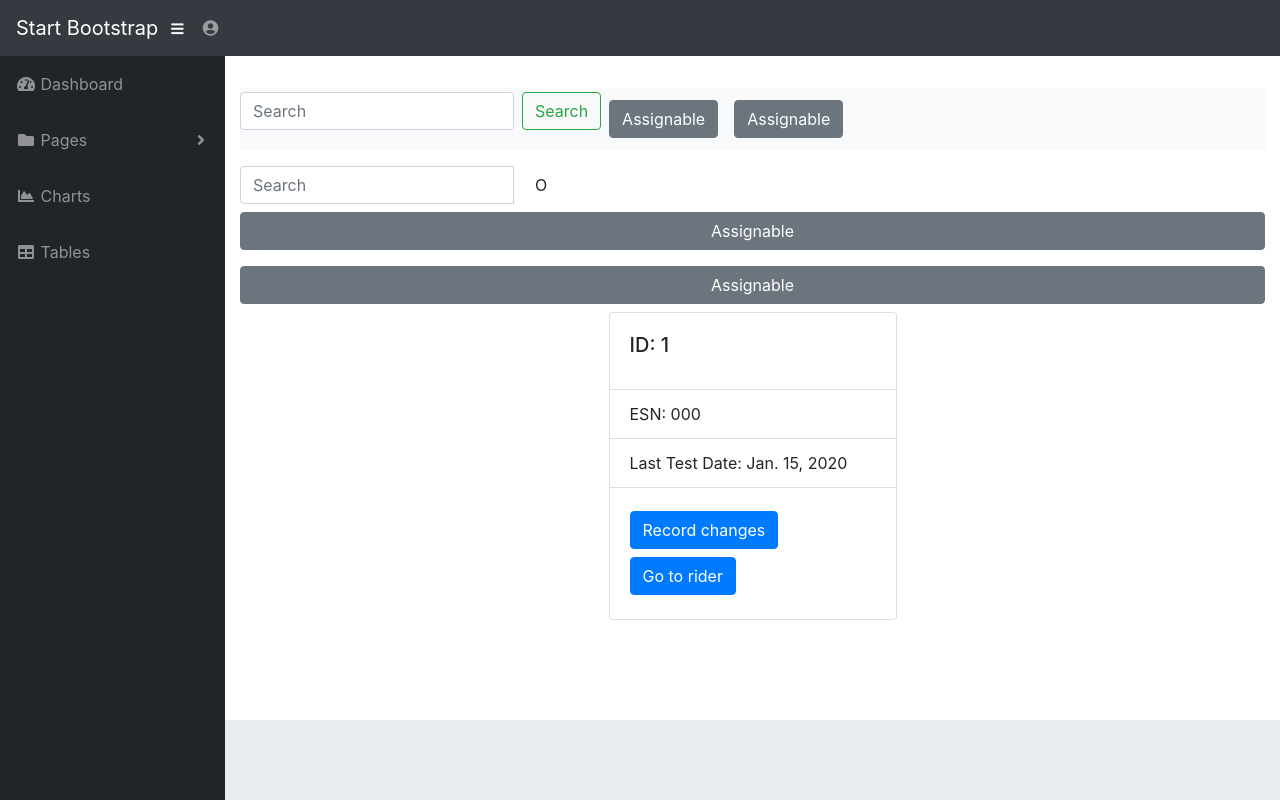
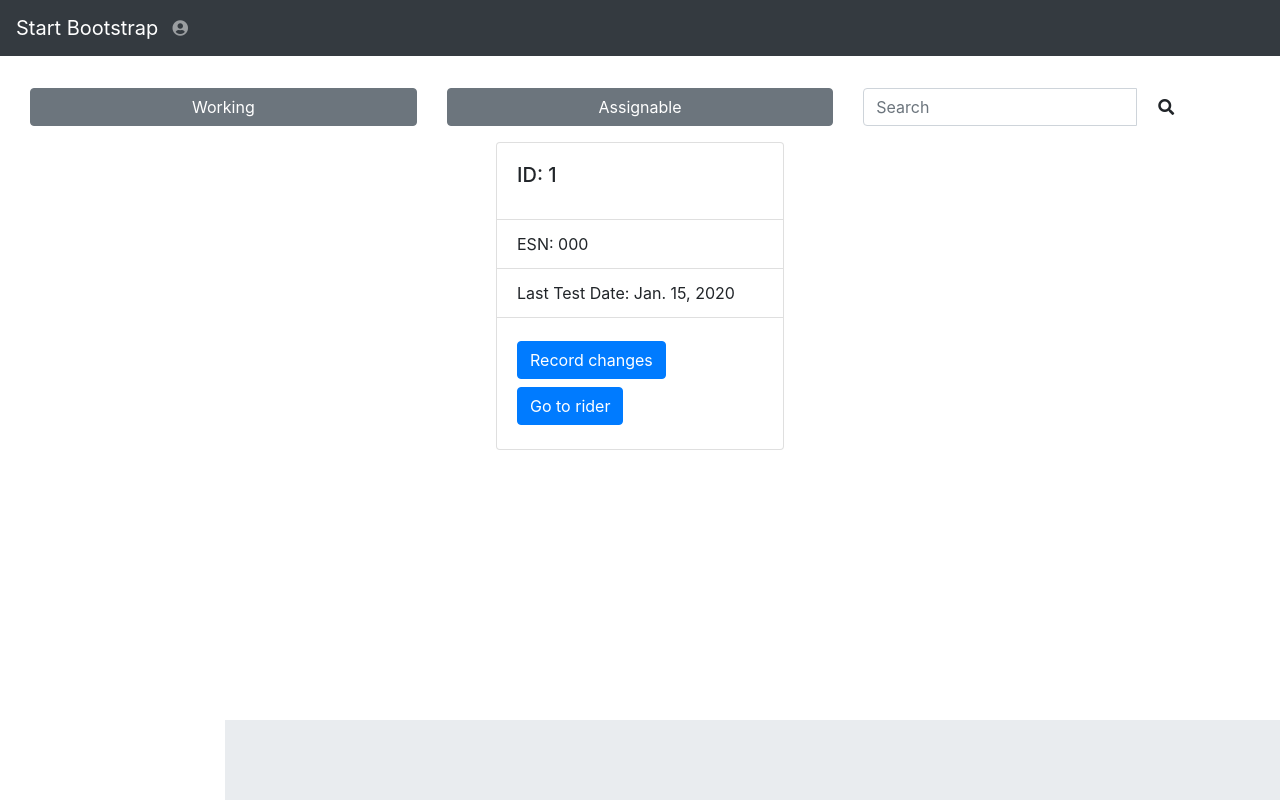
Before and after one commit to sbmooc/track_the_thing, a Django app: template tcr_tracker/tracker/templates/tracker/trackers_list.html in a window 1280 px wide. Run offline with Django 3.2, Linux system fonts and the light colour scheme; the template is opened without the code that fills it: values that come from a table or form of the project are taken from there, others are empty; tables that the repository leaves empty hold one stand-in row (values such as "Sample post"); parts of the project's set-up code (start-up, migrations or seed data) failed here and were passed over; some libraries are stand-ins or nearby versions.

Commit message:
Removed side bar and button, got tags & search bar responding properly at top of page.

```diff
--- a/tcr_tracker/tracker/templates/tracker/base.html
+++ b/tcr_tracker/tracker/templates/tracker/base.html
@@ -24,9 +24,10 @@
 
     <a class="navbar-brand mr-1" href="/">Start Bootstrap</a>
 
-    <button class="btn btn-link btn-sm text-white order-1 order-sm-0" id="sidebarToggle" href="#">
-      <i class="fas fa-bars"></i>
-    </button>
+    <!--Side bar button - commented out for now-->
+    <!--<button class="btn btn-link btn-sm text-white order-1 order-sm-0" id="sidebarToggle" href="#">-->
+      <!--<i class="fas fa-bars"></i>-->
+    <!--</button>-->
 
     <!-- Navbar -->
     <ul class="navbar-nav ml-auto ml-md-0">
@@ -44,41 +45,42 @@
 
   <div id="wrapper">
 
-    <!-- Sidebar -->
-    <ul class="sidebar navbar-nav">
-      <li class="nav-item">
-        <a class="nav-link" href="index.html">
-          <i class="fas fa-fw fa-tachometer-alt"></i>
-          <span>Dashboard</span>
-        </a>
-      </li>
-      <li class="nav-item dropdown">
-        <a class="nav-link dropdown-toggle" href="#" id="pagesDropdown" role="button" data-toggle="dropdown" aria-haspopup="true" aria-expanded="false">
-          <i class="fas fa-fw fa-folder"></i>
-          <span>Pages</span>
-        </a>
-        <div class="dropdown-menu" aria-labelledby="pagesDropdown">
-          <h6 class="dropdown-header">Login Screens:</h6>
-          <a class="dropdown-item" href="login.html">Login</a>
-          <a class="dropdown-item" href="register.html">Register</a>
-          <a class="dropdown-item" href="forgot-password.html">Forgot Password</a>
-          <div class="dropdown-divider"></div>
-          <h6 class="dropdown-header">Other Pages:</h6>
-          <a class="dropdown-item" href="404.html">404 Page</a>
-          <a class="dropdown-item active" href="blank.html">Blank Page</a>
-        </div>
-      </li>
-      <li class="nav-item">
-        <a class="nav-link" href="charts.html">
-          <i class="fas fa-fw fa-chart-area"></i>
-          <span>Charts</span></a>
-      </li>
-      <li class="nav-item">
-        <a class="nav-link" href="tables.html">
-          <i class="fas fa-fw fa-table"></i>
-          <span>Tables</span></a>
-      </li>
-    </ul>
+    <!-- Sidebar - commented out for now -->
+
+    <!--<ul class="sidebar navbar-nav">-->
+      <!--<li class="nav-item">-->
+        <!--<a class="nav-link" href="index.html">-->
+          <!--<i class="fas fa-fw fa-tachometer-alt"></i>-->
+          <!--<span>Dashboard</span>-->
+        <!--</a>-->
+      <!--</li>-->
+      <!--<li class="nav-item dropdown">-->
+        <!--<a class="nav-link dropdown-toggle" href="#" id="pagesDropdown" role="button" data-toggle="dropdown" aria-haspopup="true" aria-expanded="false">-->
+          <!--<i class="fas fa-fw fa-folder"></i>-->
+          <!--<span>Pages</span>-->
+        <!--</a>-->
+        <!--<div class="dropdown-menu" aria-labelledby="pagesDropdown">-->
+          <!--<h6 class="dropdown-header">Login Screens:</h6>-->
+          <!--<a class="dropdown-item" href="login.html">Login</a>-->
+          <!--<a class="dropdown-item" href="register.html">Register</a>-->
+          <!--<a class="dropdown-item" href="forgot-password.html">Forgot Password</a>-->
+          <!--<div class="dropdown-divider"></div>-->
+          <!--<h6 class="dropdown-header">Other Pages:</h6>-->
+          <!--<a class="dropdown-item" href="404.html">404 Page</a>-->
+          <!--<a class="dropdown-item active" href="blank.html">Blank Page</a>-->
+        <!--</div>-->
+      <!--</li>-->
+      <!--<li class="nav-item">-->
+        <!--<a class="nav-link" href="charts.html">-->
+          <!--<i class="fas fa-fw fa-chart-area"></i>-->
+          <!--<span>Charts</span></a>-->
+      <!--</li>-->
+      <!--<li class="nav-item">-->
+        <!--<a class="nav-link" href="tables.html">-->
+          <!--<i class="fas fa-fw fa-table"></i>-->
+          <!--<span>Tables</span></a>-->
+      <!--</li>-->
+    <!--</ul>-->
 
     <div id="content-wrapper">
 
--- a/tcr_tracker/tracker/templates/tracker/trackers_list.html
+++ b/tcr_tracker/tracker/templates/tracker/trackers_list.html
@@ -1,65 +1,65 @@
 {% extends 'tracker/base.html' %}
 {% block content %}
 
-<!--    current search & tag bar-->
-    <nav class=" navbar-expand-lg navbar-light bg-light my-3 py-1">
-        <div class="collapse navbar-collapse" id="navbarTogglerDemo01">
-            <ul class="navbar-nav mr-auto mt-2 mt-lg-0">
-                <li>
-                    <form class="form-inline my-2 my-lg-0">
-                        <input class="form-control mr-sm-2" type="search"
-                               placeholder="Search" aria-label="Search">
-                        <button class="btn btn-outline-success my-2 my-sm-0" type="submit">
-                            Search
+<!--Original search & tag bar - commented out for now-->
+    <!--<nav class=" navbar-expand-lg navbar-light bg-light my-3 py-1">-->
+        <!--<div class="collapse navbar-collapse" id="navbarTogglerDemo01">-->
+            <!--<ul class="navbar-nav mr-auto mt-2 mt-lg-0">-->
+                <!--<li>-->
+                    <!--<form class="form-inline my-2 my-lg-0">-->
+                        <!--<input class="form-control mr-sm-2" type="search"-->
+                               <!--placeholder="Search" aria-label="Search">-->
+                        <!--<button class="btn btn-outline-success my-2 my-sm-0" type="submit">-->
+                            <!--Search-->
+                        <!--</button>-->
+                    <!--</form>-->
+                <!--</li>-->
+                <!--<li class="nav-item">-->
+                    <!--<a class="nav-link" href="#">-->
+                        <!--<button type="button"-->
+                                <!--class="btn btn-secondary btn-block">Assignable-->
+                        <!--</button>-->
+                    <!--</a>-->
+                <!--</li>-->
+                <!--<li class="nav-item">-->
+                    <!--<a class="nav-link" href="#">-->
+                        <!--<button type="button"-->
+                                <!--class="btn btn-secondary btn-block">Assignable-->
+                        <!--</button>-->
+                    <!--</a>-->
+                <!--</li>-->
+            <!--</ul>-->
+        <!--</div>-->
+    <!--</nav>-->
+
+<!--Current search and tag bar-->
+    <div class="container-fluid my-2">
+        <div class="row">
+            <div class="col my-2">
+                <a href="#">
+                    <button type="button"
+                            class="btn btn-secondary btn-block">Working
                     </button>
-                    </form>
-                </li>
-                <li class="nav-item">
-                    <a class="nav-link" href="#">
+                </a>
+            </div>
+            <div class="col my-2">
+                <a href="#">
                     <button type="button"
                             class="btn btn-secondary btn-block">Assignable
                     </button>
                 </a>
-                </li>
-                <li class="nav-item">
-                    <a class="nav-link" href="#">
-                        <button type="button"
-                                class="btn btn-secondary btn-block">Assignable
-                        </button>
-                    </a>
-                </li>
-            </ul>
             </div>
-    </nav>
-
-<!--new search and tag bar-->
-    <div>
-        <form class="form-inline my-2 my-lg-0" role="search">
-            <div class="input-group mr-sm-2">
+            <div class="col-sm my-2">
+                <form class="form-inline" role="search">
+                    <div class="input-group">
                         <input type="text" class="form-control mr-sm-2" placeholder="Search" name="srch-term" id="srch-term">
                         <div class="input-group-btn">
-                    <button class="btn btn-default" type="submit">O</i></button>
+                            <button class="btn btn-default" type="submit"><i class="fa fa-search"></i></button>
                         </div>
                     </div>
                 </form>
             </div>
-    <div>
-        <ul class="navbar-nav mr-auto mt-2 mt-lg-0">
-                <li class="nav-item">
-                    <a class="nav-link" href="#">
-                        <button type="button"
-                                class="btn btn-secondary btn-block">Assignable
-                        </button>
-                    </a>
-                </li>
-                <li class="nav-item">
-                    <a class="nav-link" href="#">
-                        <button type="button"
-                                class="btn btn-secondary btn-block">Assignable
-                        </button>
-                    </a>
-                </li>
-            </ul>
+        </div>
     </div>
 
 <!--main content-->
```
Lines whose indentation alone changed are shown as unchanged.
